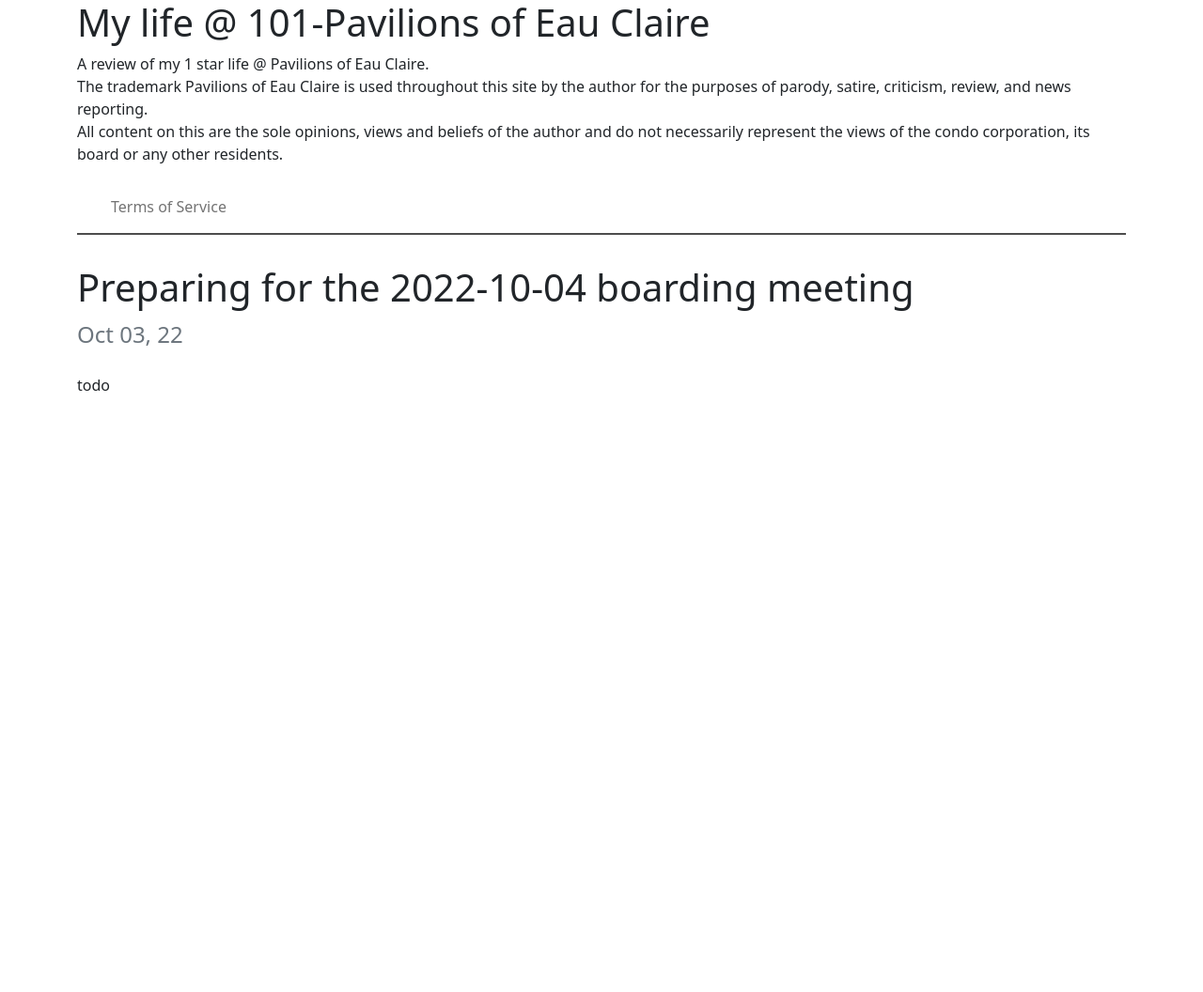
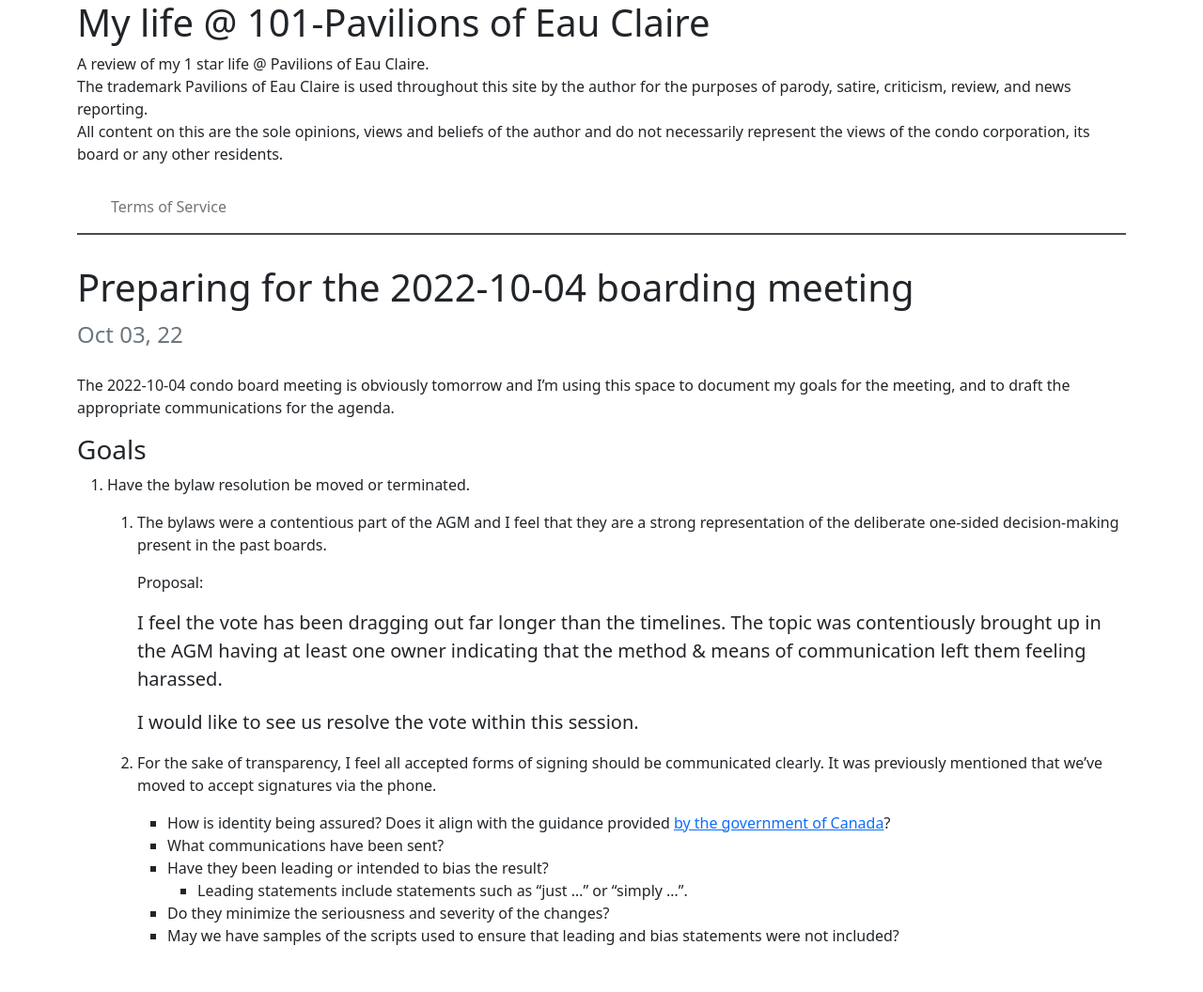
Before and after one commit to sparksis/pavilions-of-eau-claire-blog, a Jekyll site: the page built from _posts/2022-10-03-preparing-for-board-meeting.md, in a window 1280 px wide. Shown: the whole page at 94% size. Built offline with Jekyll 4.4.1, drawn with Linux system fonts in a browser that asks for light colours; before the commit the page ends 900 px from its top, so only the background shows below that.

Commit message:
Adding bylaw discussion

```diff
--- a/_posts/2022-10-03-preparing-for-board-meeting.md
+++ b/_posts/2022-10-03-preparing-for-board-meeting.md
@@ -5,4 +5,33 @@ date:   2022-10-03 01:54:21 -0600
 categories: blog
 ---
 
-todo
+The 2022-10-04 condo board meeting is obviously tomorrow and I'm using this space to document my
+goals for the meeting, and to draft the appropriate communications for the agenda.
+
+### Goals
+
+1.  Have the bylaw resolution be moved or terminated.
+
+    1.  The bylaws were a contentious part of the AGM and I feel that they are a strong
+        representation of the deliberate one-sided decision-making present in the past boards.
+
+        Proposal:
+
+        > I feel the vote has been dragging out far longer than the timelines. The topic was
+        > contentiously brought up in the AGM having at least one owner indicating that the
+        > method & means of communication left them feeling harassed.
+        >
+        > I would like to see us resolve the vote within this session.
+
+    2.  For the sake of transparency, I feel all accepted forms of signing should be
+        communicated clearly.  It was previously mentioned that we've moved to accept
+        signatures via the phone.
+
+        * How is identity being assured? Does it align with the guidance provided
+          [by the government of Canada](https://www.canada.ca/en/government/system/digital-government/online-security-privacy/government-canada-guidance-using-electronic-signatures.html#toc2)?
+        * What communications have been sent?
+        * Have they been leading or intended to bias the result?
+            * Leading statements include statements such as "just ..." or "simply ...".
+        * Do they minimize the seriousness and severity of the changes?
+        * May we have samples of the scripts used to ensure that leading and bias statements were
+          not included?
```
Also changed, not shown: _posts/2022-10-03-welcome-to-jekyll.md (+4 -2 lines).
